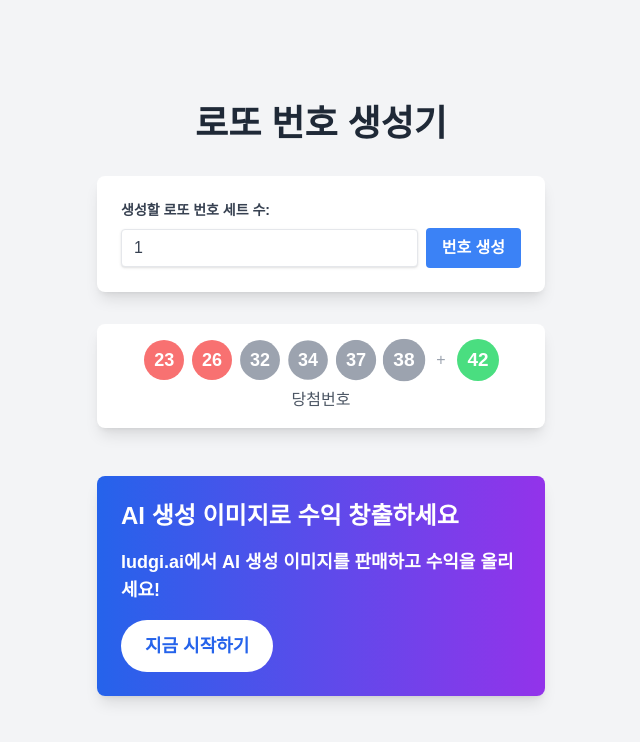
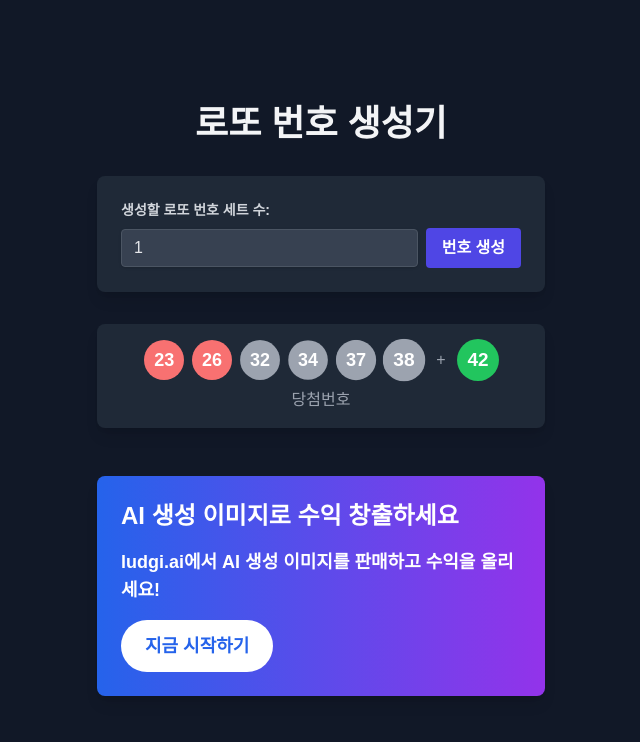
Before and after one commit to nohsangwoo/Lotto-number-generator, a Next.js app: page / in a window 1280 px wide. Both pictures are taken after a click on the button "번호 생성". Shown: the top 742 px of the page, without its empty margins (319-959 px from the left). Built offline with nearby package versions, Linux system fonts and the light colour scheme.

Commit message:
fix: 배경색 다운

```diff
--- a/src/app/layout.tsx
+++ b/src/app/layout.tsx
@@ -1,6 +1,7 @@
 import type { Metadata } from "next";
 import localFont from "next/font/local";
 import "./globals.css";
+import Script from 'next/script'
 
 const geistSans = localFont({
   src: "./fonts/GeistVF.woff",
@@ -14,9 +15,42 @@ const geistMono = localFont({
 });
 
 export const metadata: Metadata = {
-  title: "Create Next App",
-  description: "Generated by create next app",
+  title: "행운의 로또 번호 생성기 | 무료 온라인 도구",
+  description: "무료로 로또 번호를 생성해보세요. 재미있는 애니메이션과 함께 행운의 번호를 받아보세요. 개인정보 보호에 중점을 둔 안전하고 빠른 온라인 도구입니다.",
+  keywords: [
+    "로또 번호 생성기, 무료 로또 번호, 행운의 번호, 로또 추첨, 온라인 로또, 번호 예측, 로또 당첨 번호, 무료 온라인 도구, 로또 시뮬레이션, 행운의 숫자, 로또 번호 추첨, 번호 추첨, 로또 번호 추첨기,"
+  ].join(", "),
+  openGraph: {
+    title: "행운의 로또 번호 생성기 - 재미있는 애니메이션과 함께",
+    description: "무료 온라인 로또 번호 생성 도구. 재미있는 애니메이션과 함께 행운의 번호를 받아보세요. 개인정보 보호에 중점을 둔 안전한 서비스입니다.",
+    images: [
+      {
+        url: "https://lotto.ludgi.ai/logo.webp", // 실제 로고 URL로 변경해주세요
+        width: 1200,
+        height: 630,
+        alt: "행운의 로또 번호 생성기",
+      },
+    ],
+    locale: "ko_KR",
+  },
+  twitter: {
+    title: "행운의 로또 번호 생성기 - 재미있는 애니메이션과 함께",
+    description: "무료 온라인 로또 번호 생성 도구. 재미있는 애니메이션과 함께 행운의 번호를 받아보세요. 개인정보 보호에 중점을 둔 안전한 서비스입니다.",
+  },
+  robots: {
+    index: true,
+    follow: true,
+    googleBot: {
+      index: true,
+      follow: true,
+      "max-video-preview": -1,
+      "max-image-preview": "large",
+      "max-snippet": -1,
+    },
+  },
 };
+
+const pubId = "ca-pub-5823741955283998"
 
 export default function RootLayout({
   children,
@@ -25,10 +59,33 @@ export default function RootLayout({
 }>) {
   return (
     <html lang="en">
+      <head>
+        <meta name="google-adsense-account" content={pubId} />
+      </head>
       <body
         className={`${geistSans.variable} ${geistMono.variable} antialiased`}
       >
         {children}
+        <Script
+          async
+          src={`https://pagead2.googlesyndication.com/pagead/js/adsbygoogle.js?client=${pubId}`}
+          crossOrigin="anonymous"
+          strategy="afterInteractive"
+        />
+        {/* Google Funding Choices 스크립트 */}
+        <Script
+          id="google-funding-choices"
+          strategy="afterInteractive"
+          src={`https://fundingchoicesmessages.google.com/i/${pubId}?ers=1`}
+        />
+        {/* Google FC Present 스크립트 */}
+        <Script
+          id="google-fc-present"
+          strategy="afterInteractive"
+          dangerouslySetInnerHTML={{
+            __html: `(function() {function signalGooglefcPresent() {if (!window.frames['googlefcPresent']) {if (document.body) {const iframe = document.createElement('iframe'); iframe.style = 'width: 0; height: 0; border: none; z-index: -1000; left: -1000px; top: -1000px;'; iframe.style.display = 'none'; iframe.name = 'googlefcPresent'; document.body.appendChild(iframe);} else {setTimeout(signalGooglefcPresent, 0);}}}signalGooglefcPresent();})();`
+          }}
+        />
       </body>
     </html>
   );
--- a/src/app/page.tsx
+++ b/src/app/page.tsx
@@ -5,11 +5,11 @@ import { motion } from "framer-motion";
 import DisplayLudgi from "./components/DisplayLudgi";
 
 const getBackgroundColor = (num: number) => {
-  if (num <= 9) return "bg-yellow-400";
+  if (num <= 9) return "bg-yellow-500";
   if (num <= 19) return "bg-blue-400";
   if (num <= 29) return "bg-red-400";
   if (num <= 39) return "bg-gray-400";
-  return "bg-green-400";
+  return "bg-green-500";
 };
 
 const loadingPhrases = [
@@ -103,12 +103,12 @@ export default function Home() {
   };
 
   return (
-    <div className="min-h-screen bg-gray-100 p-4 sm:p-8 flex flex-col items-center justify-center">
+    <div className="min-h-screen bg-gray-900 p-4 sm:p-8 flex flex-col items-center justify-center">
       <motion.h1
         initial={{ opacity: 0, y: -50 }}
         animate={{ opacity: 1, y: 0 }}
         transition={{ duration: 0.5 }}
-        className="text-2xl sm:text-4xl font-bold text-gray-800 mb-4 sm:mb-8 text-center"
+        className="text-2xl sm:text-4xl font-bold text-gray-100 mb-4 sm:mb-8 text-center"
       >
         로또 번호 생성기
       </motion.h1>
@@ -117,9 +117,9 @@ export default function Home() {
         initial={{ opacity: 0, scale: 0.5 }}
         animate={{ opacity: 1, scale: 1 }}
         transition={{ duration: 0.5 }}
-        className="bg-white rounded-lg p-4 sm:p-6 shadow-lg mb-4 sm:mb-8 w-full max-w-md"
+        className="bg-gray-800 rounded-lg p-4 sm:p-6 shadow-lg mb-4 sm:mb-8 w-full max-w-md"
       >
-        <label className="block text-gray-700 text-sm font-bold mb-2">
+        <label className="block text-gray-300 text-sm font-bold mb-2">
           생성할 로또 번호 세트 수:
         </label>
         <div className="flex items-center">
@@ -129,13 +129,13 @@ export default function Home() {
             max="10"
             value={count}
             onChange={(e) => setCount(parseInt(e.target.value))}
-            className="shadow appearance-none border rounded w-full py-2 px-3 text-gray-700 leading-tight focus:outline-none focus:shadow-outline mr-2"
+            className="shadow appearance-none border bg-gray-700 border-gray-600 rounded w-full py-2 px-3 text-gray-200 leading-tight focus:outline-none focus:shadow-outline mr-2"
           />
           <motion.button
             whileHover={{ scale: 1.05 }}
             whileTap={{ scale: 0.95 }}
             onClick={generateLottoNumbers}
-            className="bg-blue-500 hover:bg-blue-700 text-white font-bold py-2 px-4 rounded focus:outline-none focus:shadow-outline whitespace-nowrap"
+            className="bg-indigo-600 hover:bg-indigo-700 text-white font-bold py-2 px-4 rounded focus:outline-none focus:shadow-outline whitespace-nowrap"
           >
             번호 생성
           </motion.button>
@@ -148,7 +148,7 @@ export default function Home() {
             initial={{ opacity: 0, scale: 0.5 }}
             animate={{ opacity: 1, scale: 1 }}
             transition={{ duration: 0.5 }}
-            className="bg-white rounded-lg p-4 shadow-lg mb-4"
+            className="bg-gray-800 rounded-lg p-4 shadow-lg mb-4"
           >
             <div className="flex justify-center items-center h-40">
               <motion.div
@@ -164,7 +164,7 @@ export default function Home() {
                 className="w-20 h-20 bg-blue-500 rounded-full"
               />
             </div>
-            <p className="text-center text-gray-600 mt-2">
+            <p className="text-center text-gray-400 mt-2">
               {loadingPhrase}
               <span className="inline-block w-8 text-left">{dots}</span>
             </p>
@@ -176,7 +176,7 @@ export default function Home() {
               initial={{ opacity: 0, y: 50 }}
               animate={{ opacity: 1, y: 0 }}
               transition={{ duration: 0.5, delay: index * 0.1 }}
-              className="bg-white rounded-lg p-4 shadow-lg mb-4"
+              className="bg-gray-800 rounded-lg p-4 shadow-lg mb-4"
             >
               <div className="flex flex-wrap justify-center gap-2">
                 {set.slice(0, 6).map((num, i) => (
@@ -200,7 +200,7 @@ export default function Home() {
                   {set[6]}
                 </motion.div>
               </div>
-              <p className="text-center text-gray-600 mt-2">당첨번호</p>
+              <p className="text-center text-gray-400 mt-2">당첨번호</p>
             </motion.div>
           ))
         )}
```
